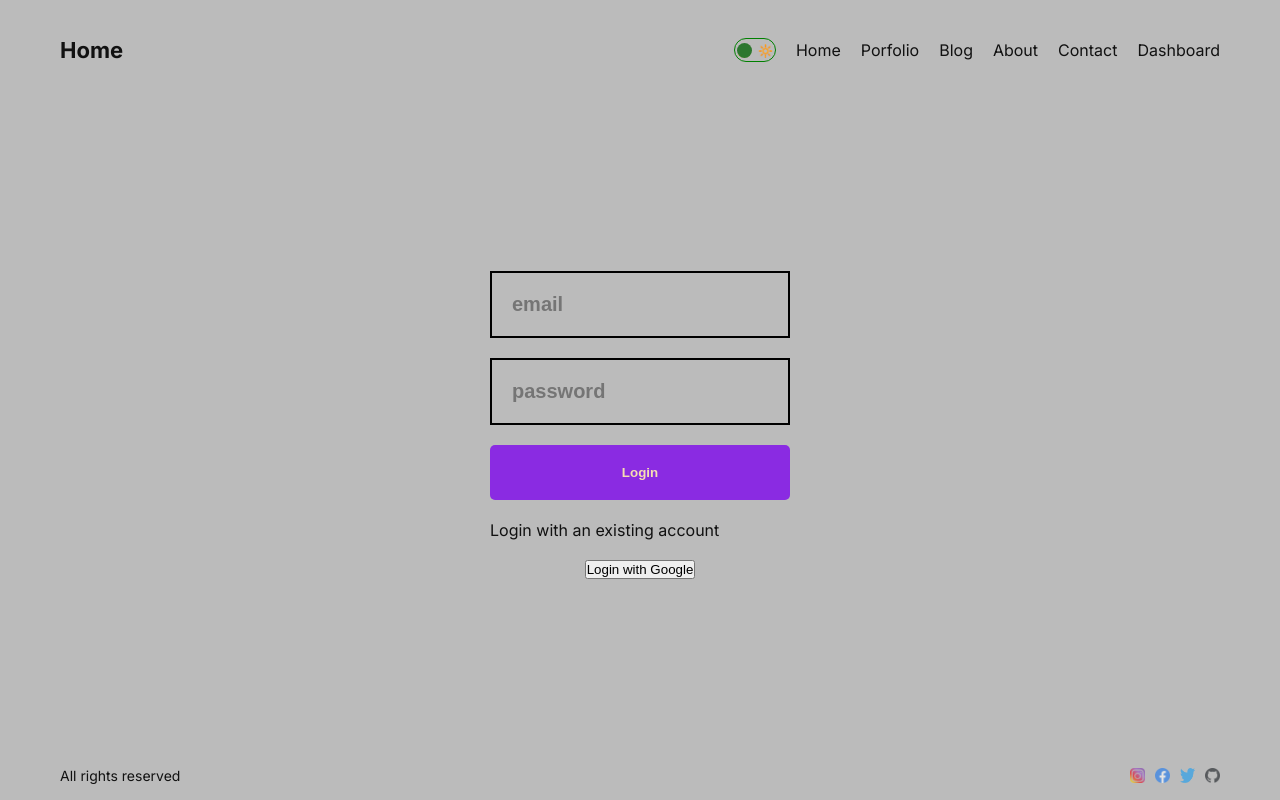
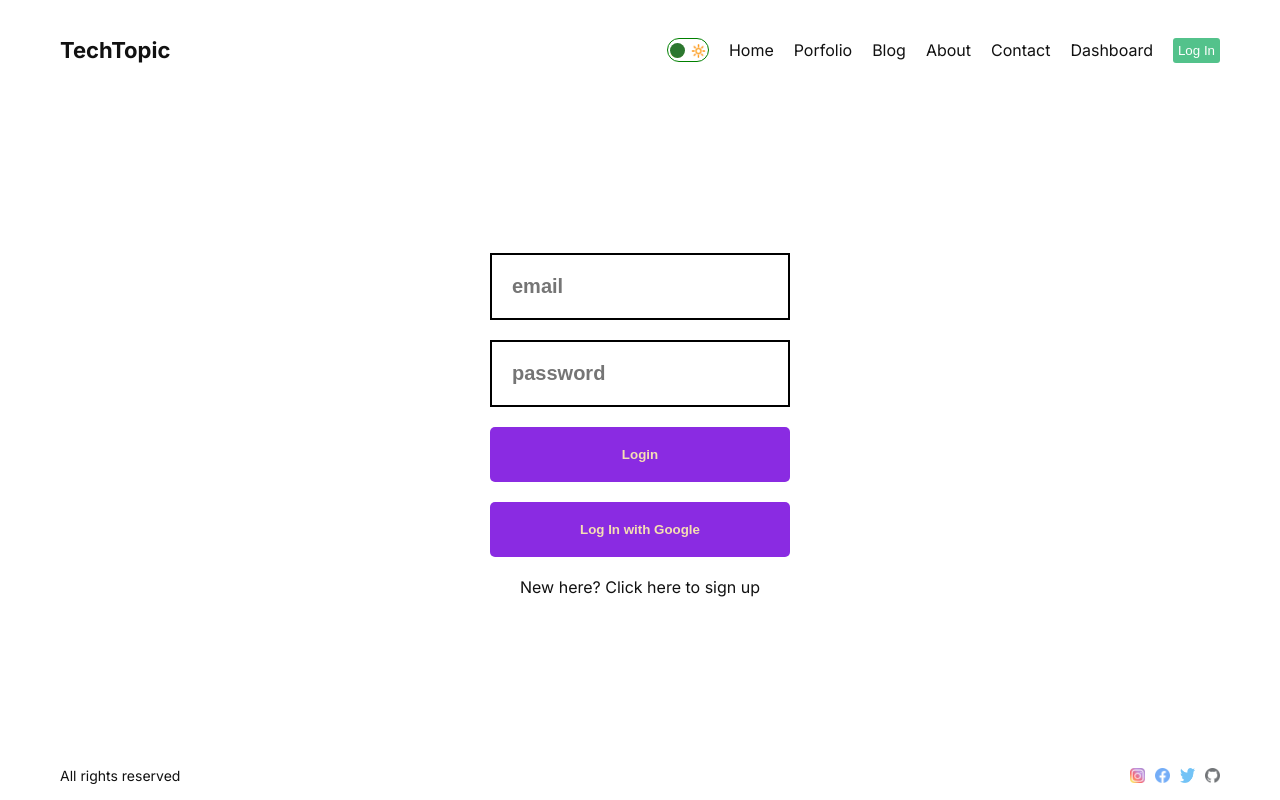
Before and after one commit to hebahiari/techtopic, a Next.js app: page /dashboard/login in a window 1280 px wide. Built offline with nearby package versions, Linux system fonts and the light colour scheme; no server answers.

Commit message:
css updates

```diff
--- a/next.config.js
+++ b/next.config.js
@@ -1,7 +1,7 @@
 /** @type {import('next').NextConfig} */
 const nextConfig = {
   images: {
-    domains: ["images.pexels.com"],
+    domains: ["images.pexels.com", "cdn2.iconfinder.com"],
   },
 };
 
--- a/src/app/blog/[id]/page.jsx
+++ b/src/app/blog/[id]/page.jsx
@@ -4,7 +4,7 @@ import Image from "next/image";
 import { notFound } from "next/navigation";
 
 async function getData(id) {
-  console.log(process.env);
+  console.log("hello" + process.env);
 
   const res = await fetch(`${process.env.CLIENT_URL}/posts/${id}`, {
     cache: "no-store",
--- a/src/app/dashboard/(auth)/login/page.jsx
+++ b/src/app/dashboard/(auth)/login/page.jsx
@@ -45,10 +45,12 @@ const Login = () => {
           required
         />
         <button className={styles.button}>Login</button>
-        <Link href="/dashboard/login">Login with an existing account</Link>
       </form>
       {error && "something went wrong"}
-      <button onClick={() => signIn("google")}>Login with Google</button>
+      <button className={styles.button} onClick={() => signIn("google")}>
+        Log In with Google
+      </button>
+      <Link href="/dashboard/register">New here? Click here to sign up</Link>
     </div>
   );
 };
--- a/src/app/dashboard/(auth)/login/page.module.css
+++ b/src/app/dashboard/(auth)/login/page.module.css
@@ -5,22 +5,6 @@
   align-items: center;
   justify-content: center;
   gap: 20px;
-}
-
-.form {
-  width: 300px;
-  display: flex;
-  flex-direction: column;
-  gap: 20px;
-}
-
-.input {
-  padding: 20px;
-  background-color: transparent;
-  border: 2px solid #000000;
-  font-size: 20px;
-  font-weight: bold;
-  color: azure;
 }
 
 .button {
--- a/src/app/dashboard/(auth)/register/page.module.css
+++ b/src/app/dashboard/(auth)/register/page.module.css
@@ -5,22 +5,6 @@
   align-items: center;
   justify-content: center;
   gap: 20px;
-}
-
-.form {
-  width: 300px;
-  display: flex;
-  flex-direction: column;
-  gap: 20px;
-}
-
-.input {
-  padding: 20px;
-  background-color: transparent;
-  border: 2px solid #000000;
-  font-size: 20px;
-  font-weight: bold;
-  color: azure;
 }
 
 .button {
@@ -33,3 +17,18 @@
   color: wheat;
   font-weight: bold;
 }
+
+.googlebutton {
+  display: flex;
+  align-items: center;
+  justify-content: center;
+  gap: 10px;
+  width: 300px;
+  padding: 20px;
+  cursor: pointer;
+  background-color: rgb(255, 255, 255);
+  border: 1px solid rgb(0, 0, 0);
+  border-radius: 5px;
+  color: rgb(0, 0, 0);
+  font-weight: bold;
+}
--- a/src/app/globals.css
+++ b/src/app/globals.css
@@ -16,7 +16,7 @@ a {
 }
 
 .light {
-  background-color: #bbb;
+  background-color: #ffffff;
   color: #111;
 }
 
@@ -38,3 +38,19 @@ a {
   flex-direction: column;
   justify-content: space-between;
 }
+
+input {
+  padding: 20px;
+  background-color: transparent;
+  border: 2px solid #000000;
+  font-size: 20px;
+  font-weight: bold;
+  color: azure;
+}
+
+form {
+  width: 300px;
+  display: flex;
+  flex-direction: column;
+  gap: 20px;
+}
--- a/src/app/page.jsx
+++ b/src/app/page.jsx
@@ -7,7 +7,7 @@ export default function Home() {
     <div className={styles.container}>
       <div className={styles.item}>
         <h1 className={styles.title}>
-          Better design for your digital products
+          Discover and share the latest news in tech
         </h1>
         <p className={styles.desc}>
           Lorem ipsum dolor sit amet, consectetur adipiscing elit, sed do
--- a/src/components/navbar/Navbar.jsx
+++ b/src/components/navbar/Navbar.jsx
@@ -1,10 +1,10 @@
 "use client";
-
 import Link from "next/link";
 import React from "react";
 import styles from "./navbar.module.css";
 import DarkModeToggle from "../darkmodetoggle/DarkModeToggle";
 import { signOut, useSession } from "next-auth/react";
+import { useRouter } from "next/navigation";
 
 const links = [
   { id: 1, title: "Home", url: "/" },
@@ -17,11 +17,13 @@ const links = [
 
 const Navbar = () => {
   const session = useSession();
+  const router = useRouter();
+
   return (
     <div className={styles.container}>
       <div>
         <Link href="/" className={styles.logo}>
-          Home
+          TechTopic
         </Link>
       </div>
       <div className={styles.links}>
@@ -36,11 +38,14 @@ const Navbar = () => {
             Logout
           </button>
         )}
-        {/* {session.status === "unauthenticated" && (
-          <button className={styles.logout} onClick={signOut}>
+        {session.status === "unauthenticated" && (
+          <button
+            className={styles.logout}
+            onClick={() => router?.push("/dashboard/login")}
+          >
             Log In
           </button>
-        )} */}
+        )}
       </div>
     </div>
   );
```
Also changed, not shown: src/app/dashboard/(auth)/register/page.jsx (+11 -1 lines).
